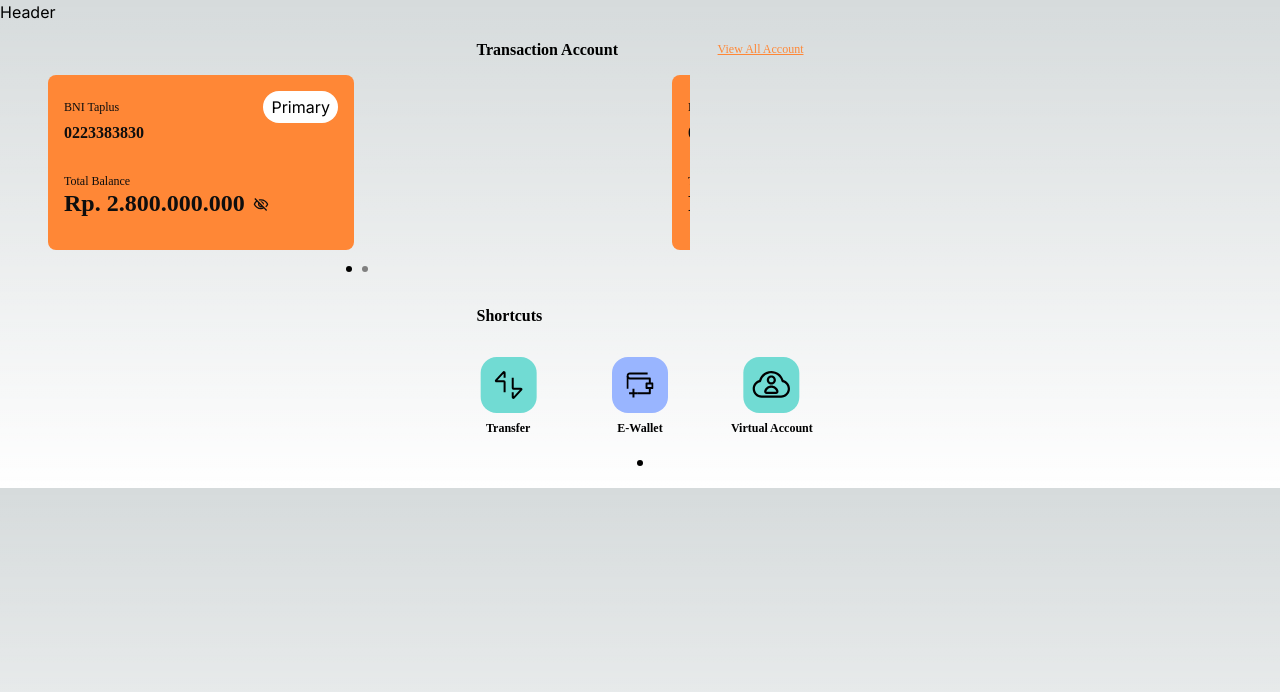
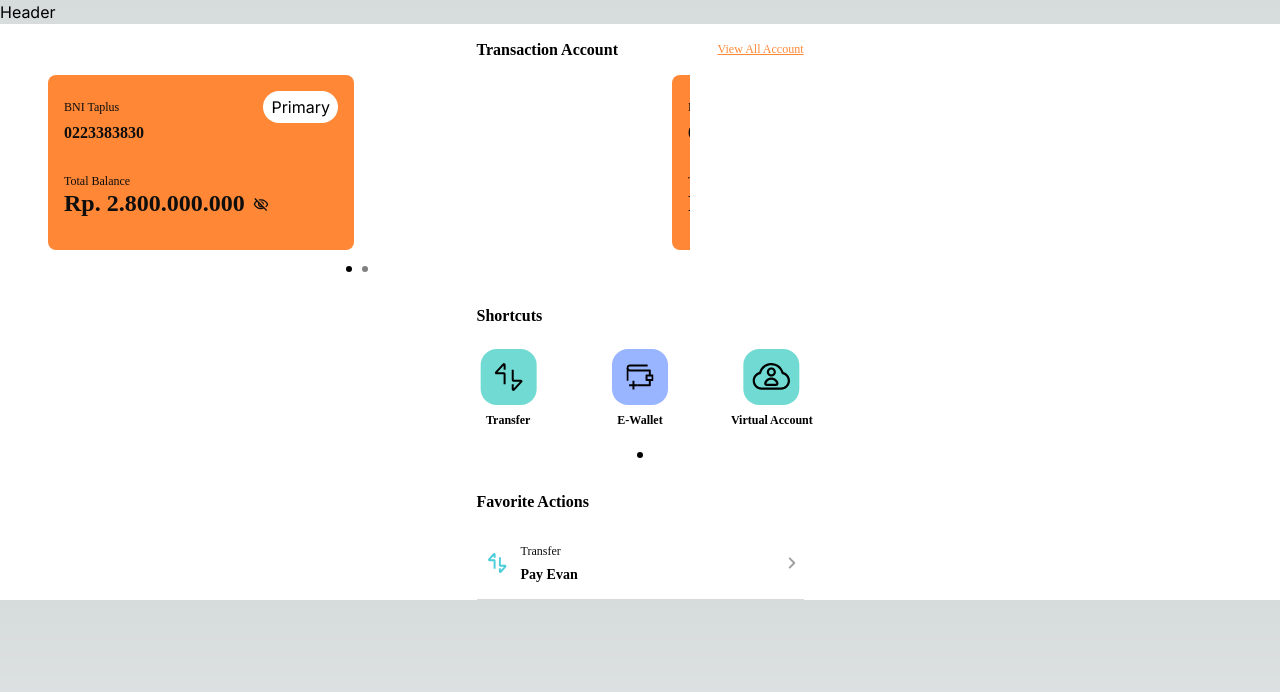
Before and after one commit to Mpaas-custom-components/microsite-react, a Next.js app: page /transact in a window 1280 px wide. Shown: the top 692 px of the page. Built offline with nearby package versions, Linux system fonts and the light colour scheme.

Commit message:
feat:update

```diff
--- a/src/app/(core)/transact/page.tsx
+++ b/src/app/(core)/transact/page.tsx
@@ -120,10 +120,10 @@
             </div>
           </HorizontalScroll>
         </div>
+        <div className={`${classes["section-title"]}`}>
+          <text>Shortcuts</text>
+        </div>
         <div className={`${classes["home-shortcut"]}`}>
-          <div className={`${classes["section-title"]}`}>
-            <text>Shortcuts</text>
-          </div>
           <HorizontalScrollFull>
             <div className={`${classes["shortcut-menus"]}`}>
               <div className={`${classes["shortcut-item"]}`}>
@@ -236,6 +236,57 @@
             </div>
           </HorizontalScrollFull>
         </div>
+        <div className={`${classes["section-title"]}`}>
+          <text>Favorite Actions</text>
+        </div>
+        <div className={`${classes["favorite-actions"]}`}>
+          <div className={`${classes["actions-list"]}`}>
+            <div className={`${classes["recent-transact"]}`}>
+              <div className={`${classes["line-item"]}`}>
+                <div className={`${classes["favorites"]}`}>
+                  <div className={`${classes["logo-item"]}`}>
+                    <svg
+                      xmlns="http://www.w3.org/2000/svg"
+                      width="24"
+                      height="24"
+                      viewBox="0 0 24 24"
+                      fill="none"
+                    >
+                      <path
+                        d="M9.19642 8.3162H5.35576L8.68471 5.0041V6.69108H10.6303V3.48583C10.6303 2.01816 8.72969 1.44458 7.91433 2.65921L3.25268 7.95631C2.59476 8.94038 3.29766 10.2675 4.48416 10.2675H8.61161V17.7858H10.5572V9.68828C10.5572 8.93476 9.94431 8.32182 9.1908 8.32182L9.19642 8.3162Z"
+                        fill="#4CCDDB"
+                      />
+                      <path
+                        d="M16.5541 21.3453L21.2158 16.0482C21.8737 15.0641 21.1708 13.737 19.9843 13.737H15.8569V6.21875H13.9112V14.3162C13.9112 15.0698 14.5242 15.6827 15.2777 15.6827H19.1183L15.7894 18.9948V17.3078H13.8438V20.5131C13.8438 21.9807 15.7444 22.5543 16.5598 21.3397L16.5541 21.3453Z"
+                        fill="#4CCDDB"
+                      />
+                    </svg>
+                  </div>
+                  <div className={`${classes["right-item"]}`}>
+                    <text className={`${classes["type-item"]}`}>Transfer</text>
+                    <text className={`${classes["text-item"]}`}>Pay Evan</text>
+                  </div>
+                </div>
+                <div className={`${classes["pinarrow"]}`}>
+                  <div className={`${classes["logo-arrow"]}`}>
+                    <svg
+                      xmlns="http://www.w3.org/2000/svg"
+                      width="24"
+                      height="24"
+                      viewBox="0 0 24 24"
+                      fill="none"
+                    >
+                      <path
+                        d="M9.00344 6.70978C8.61344 7.09978 8.61344 7.72978 9.00344 8.11978L12.8834 11.9998L9.00344 15.8798C8.61344 16.2698 8.61344 16.8998 9.00344 17.2898C9.39344 17.6798 10.0234 17.6798 10.4134 17.2898L15.0034 12.6998C15.3934 12.3098 15.3934 11.6798 15.0034 11.2898L10.4134 6.69978C10.0334 6.31978 9.39344 6.31978 9.00344 6.70978Z"
+                        fill="#A0A0A0"
+                      />
+                    </svg>
+                  </div>
+                </div>
+              </div>
+            </div>
+          </div>
+        </div>
       </div>
     </>
   );
--- a/src/app/(core)/transact/transact.module.css
+++ b/src/app/(core)/transact/transact.module.css
@@ -4,6 +4,7 @@
   flex-direction: column;
   justify-content: center;
   align-items: center;
+  background-color: white;
 }
 .title-account {
   display: flex;
@@ -185,9 +186,9 @@
 
 .home-shortcut {
   display: flex;
-  padding-bottom: 12px;
+  width: 375px;
   flex-direction: column;
-  align-items: flex-start;
+  align-items: center;
   gap: 16px;
 }
 .shortcut-menus {
@@ -215,8 +216,8 @@
 .shortcut-item text {
   color: #000;
   text-align: center;
-  leading-trim: both;
-  text-edge: cap;
+  /* leading-trim: both;
+  text-edge: cap; */
   font-family: TT Interphases Pro;
   font-size: 12px;
   font-style: normal;
@@ -250,11 +251,85 @@
 .shortcut-item-2 text {
   color: #000;
   text-align: center;
-  leading-trim: both;
-  text-edge: cap;
+  /* leading-trim: both;
+  text-edge: cap; */
   font-family: TT Interphases Pro;
   font-size: 12px;
   font-style: normal;
   font-weight: 600;
   line-height: normal;
 }
+
+.actions-list {
+  display: flex;
+  padding: 0px 24px;
+  align-items: flex-start;
+  gap: 24px;
+  /* background-color: green; */
+}
+.recent-transact {
+  display: flex;
+  width: 327px;
+  flex-direction: column;
+  align-items: flex-start;
+  /* background-color: red; */
+}
+.line-item {
+  display: flex;
+  padding: 16px 0px 16px 8px;
+  justify-content: space-between;
+  align-items: center;
+  align-self: stretch;
+  border-bottom: 1px solid var(--functional-bw-tones-pale-gray, #dadada);
+}
+.logo-item {
+  width: 24px;
+  height: 24px;
+}
+.right-item {
+  display: flex;
+  flex-direction: column;
+  align-items: flex-start;
+  gap: 8px;
+}
+.type-item {
+  color: var(--functional-bw-tones-black, #0e0e0e);
+  text-align: center;
+  /* leading-trim: both;
+  text-edge: cap; */
+  font-family: TT Interphases Pro;
+  font-size: 12px;
+  font-style: normal;
+  font-weight: 400;
+  line-height: normal;
+}
+.text-item {
+  color: #000;
+  text-align: center;
+  /* leading-trim: both;
+  text-edge: cap; */
+  font-family: TT Interphases Pro;
+  font-size: 14px;
+  font-style: normal;
+  font-weight: 600;
+  line-height: normal;
+}
+
+.favorites {
+  display: flex;
+  align-items: center;
+  gap: var(--spacing-spacing-312-px, 12px);
+}
+.pinarrow {
+  display: flex;
+  width: 145px;
+  justify-content: flex-end;
+  align-items: center;
+  gap: 4px;
+}
+
+.logo-arrow {
+  width: 24px;
+  height: 24px;
+  flex-shrink: 0;
+}
```
